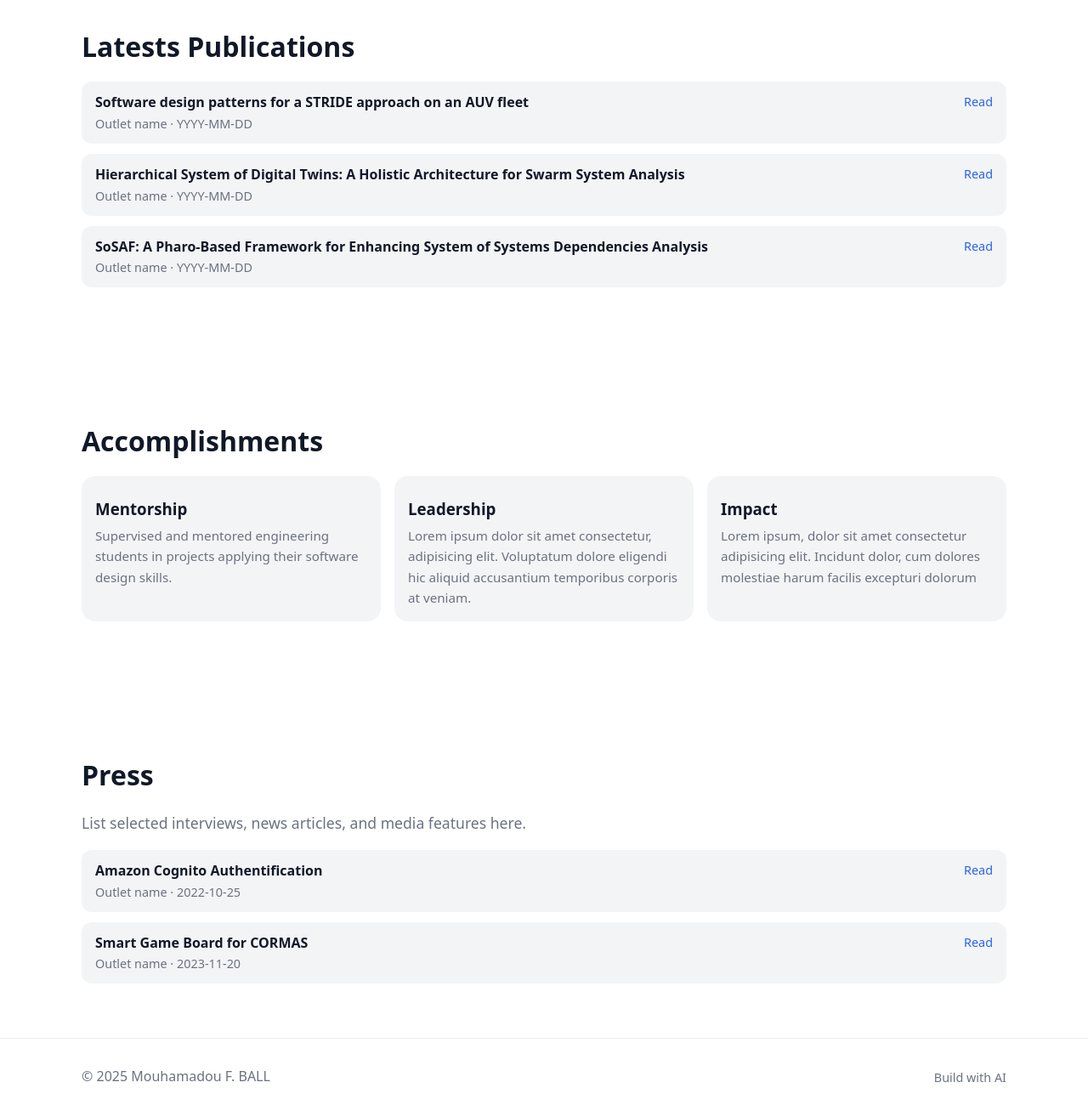
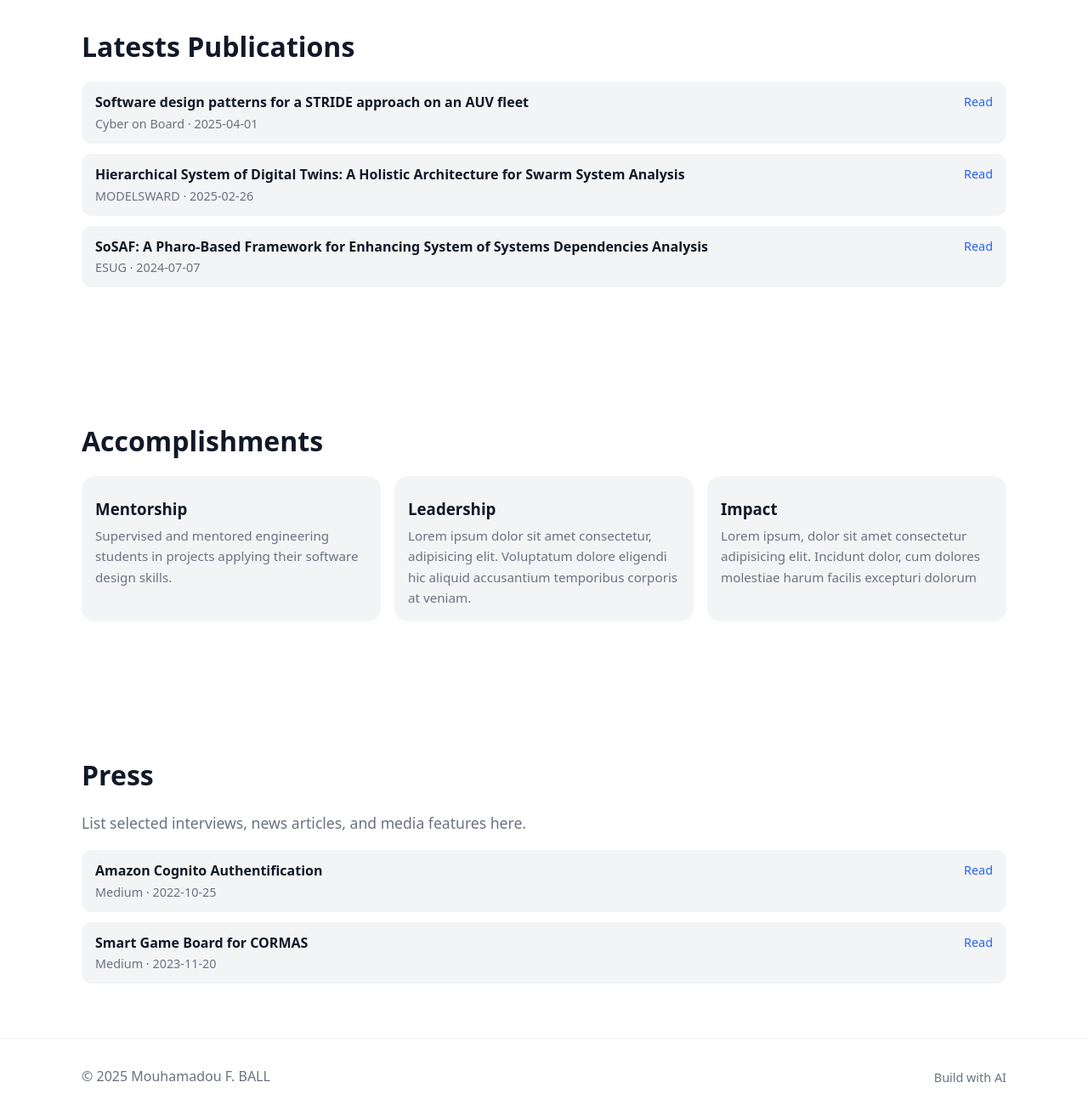
Before and after one commit to Cracen26/ball.github.io, a plain HTML site: page index.html in a window 1280 px wide. Shown: the part 1500-2800 px from the top of the page at 85% size. Drawn offline with Linux system fonts and the light colour scheme.

Commit message:
Update index.html

```diff
--- a/index.html
+++ b/index.html
@@ -107,15 +107,15 @@
       <!-- <div id="pubsList" class="list" style="margin-top:1rem;"></div> -->
        <div class="list">
         <div class="list-item">
-          <div><strong>Software design patterns for a STRIDE approach on an AUV fleet</strong><div class="small">Outlet name · YYYY-MM-DD</div></div>
+          <div><strong>Software design patterns for a STRIDE approach on an AUV fleet</strong><div class="small">Cyber on Board · 2025-04-01</div></div>
           <div class="meta"><a href="https://scholar.google.com/citations?view_op=view_citation&hl=fr&user=y5dvriAAAAAJ&citation_for_view=y5dvriAAAAAJ:UeHWp8X0CEIC">Read</a></div>
         </div>
         <div class="list-item">
-          <div><strong>Hierarchical System of Digital Twins: A Holistic Architecture for Swarm System Analysis</strong><div class="small">Outlet name · YYYY-MM-DD</div></div>
+          <div><strong>Hierarchical System of Digital Twins: A Holistic Architecture for Swarm System Analysis</strong><div class="small">MODELSWARD · 2025-02-26</div></div>
           <div class="meta"><a href="https://scholar.google.com/citations?view_op=view_citation&hl=fr&user=y5dvriAAAAAJ&citation_for_view=y5dvriAAAAAJ:qjMakFHDy7sC">Read</a></div>
         </div>
         <div class="list-item">
-          <div><strong>SoSAF: A Pharo-Based Framework for Enhancing System of Systems Dependencies Analysis</strong><div class="small">Outlet name · YYYY-MM-DD</div></div>
+          <div><strong>SoSAF: A Pharo-Based Framework for Enhancing System of Systems Dependencies Analysis</strong><div class="small">ESUG · 2024-07-07</div></div>
           <div class="meta"><a href="https://scholar.google.com/citations?view_op=view_citation&hl=fr&user=y5dvriAAAAAJ&citation_for_view=y5dvriAAAAAJ:2osOgNQ5qMEC">Read</a></div>
         </div>
 
@@ -149,11 +149,11 @@
       <p class="lead">List selected interviews, news articles, and media features here.</p>
       <div class="list">
         <div class="list-item">
-          <div><strong>Amazon Cognito Authentification</strong><div class="small">Outlet name · 2022-10-25</div></div>
+          <div><strong>Amazon Cognito Authentification</strong><div class="small">Medium · 2022-10-25</div></div>
           <div class="meta"><a href="https://medium.com/@mouhamadoufalilouball/amazon-cognito-nest-js-authentification-7a697dd4032f?source=user_profile_page---------2-------------e81c74a82be7----------------------">Read</a></div>
         </div>
         <div class="list-item">
-          <div><strong>Smart Game Board for CORMAS</strong><div class="small">Outlet name · 2023-11-20</div></div>
+          <div><strong>Smart Game Board for CORMAS</strong><div class="small">Medium · 2023-11-20</div></div>
           <div class="meta"><a href="https://medium.com/@mouhamadoufalilouball/smart-game-board-for-cormas-proposed-approach-58087435ad7e?source=user_profile_page---------1-------------e81c74a82be7----------------------">Read</a></div>
         </div>
       </div>
```
